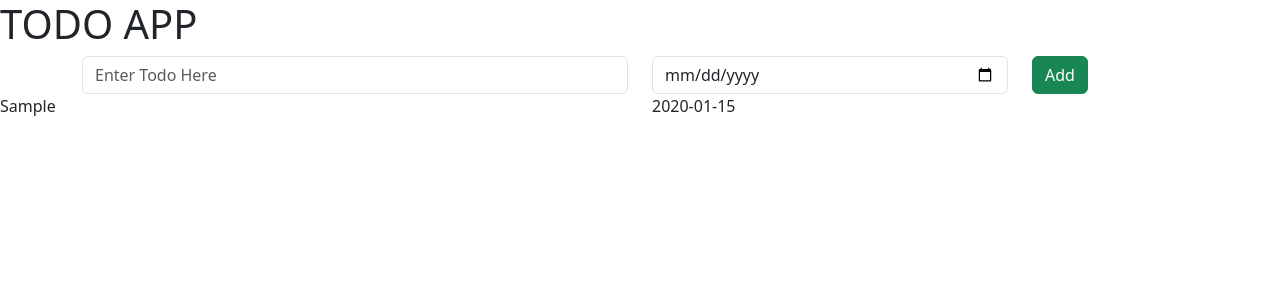
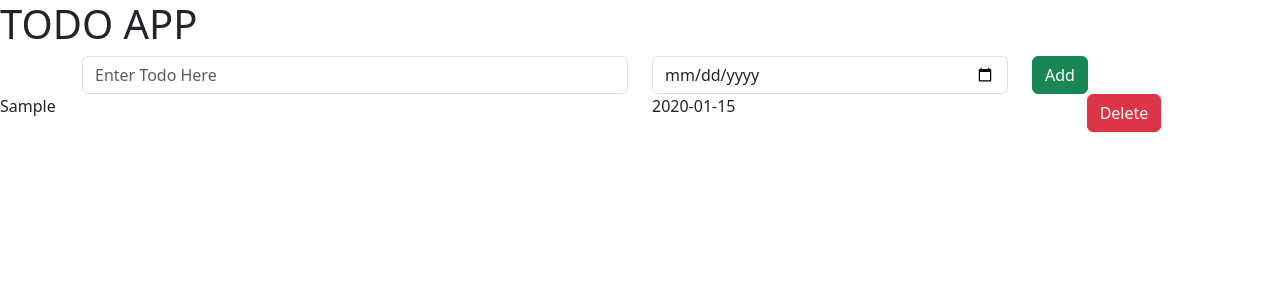
Before and after one commit to GIT-RAUNAK/PROJECTS-ON-WEB-DEVELOPMENT, a React (Vite) app in the folder 2.TODO Using Bootstrap/: page / in a window 1280 px wide. Both pictures are taken after typing "Sample", "2020-01-15" into the empty fields and a click on the button "Add". Shown: the top 300 px of the page. Built offline with nearby package versions, Linux system fonts and the light colour scheme.

Commit message:
feat: implement todo deletion with filter

```diff
--- a/2.TODO Using Bootstrap/src/App.jsx
+++ b/2.TODO Using Bootstrap/src/App.jsx
@@ -27,6 +27,13 @@ function App() {
     }
   }
 
+  function handleDeleteTodo(id) {
+    const updatedTodo = todos.filter((todo)=>{
+      return todo.id!==id;
+    })
+    setTodos(updatedTodo);
+  }
+
   return (
     <>
       <TodoName />
@@ -40,6 +47,7 @@ function App() {
       {error && <div>{error}</div>}
       <TodoList
         todos = {todos}
+        handleDeleteTodo = {handleDeleteTodo}
       />
     </>
   )
--- /dev/null
+++ b/2.TODO Using Bootstrap/src/components/DeleteButton.jsx
@@ -0,0 +1,7 @@
+export function DeleteButton({todoId, handleDeleteTodo}) {
+    return(
+        <button type="button" className="btn btn-danger" onClick={() => handleDeleteTodo(todoId)}>
+            Delete
+        </button>
+    )
+}
--- a/2.TODO Using Bootstrap/src/components/TodoList.jsx
+++ b/2.TODO Using Bootstrap/src/components/TodoList.jsx
@@ -1,4 +1,6 @@
-export function TodoList ({todos}) {
+import { DeleteButton } from "./DeleteButton"
+
+export function TodoList ({todos, handleDeleteTodo}) {
     return(
         todos.map((todo) => {
             return(
@@ -10,7 +12,10 @@ export function TodoList ({todos}) {
                         {todo.date}
                     </div>
                     <div className="col-2">
-
+                        <DeleteButton
+                            todoId = {todo.id}
+                            handleDeleteTodo = {handleDeleteTodo}
+                        />
                     </div>
                 </div>
             )
```
